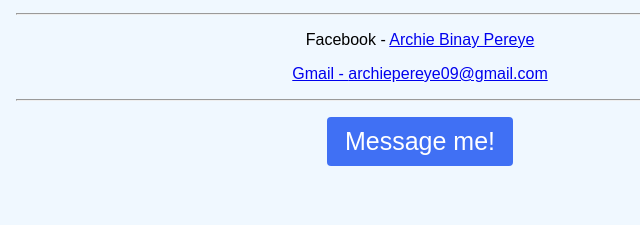
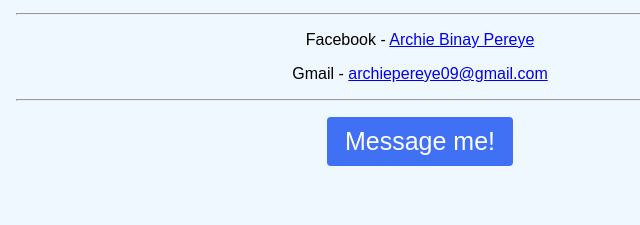
Before and after one commit to xhieshorie09/portfoliowebsite, a plain HTML site: page src/index.html in a window 1280 px wide. Shown: the part 3176-3401 px from the top of the page, 220-860 px from the left. Drawn offline with Linux system fonts and the light colour scheme.

Commit message:
Update index.html

```diff
--- a/src/index.html
+++ b/src/index.html
@@ -201,7 +201,7 @@
           <div class="topic">Have Any Concern?</div>
           <p>You can contact me in my account for more info</p>
           <hr />
-            <p> Facebook - <a href="https://www.facebook.com/arc.chiepereye"> Archie Binay Pereye </p>
+            <p> Facebook - <a href="https://www.facebook.com/arc.chiepereye"> Archie Binay Pereye</a> </p>
             <p> Gmail - <a href="https://mail.google.com/mail/u/0/#inbox"> archiepereye09@gmail.com</a> </p>
             <hr />
           <div class="button">
```
